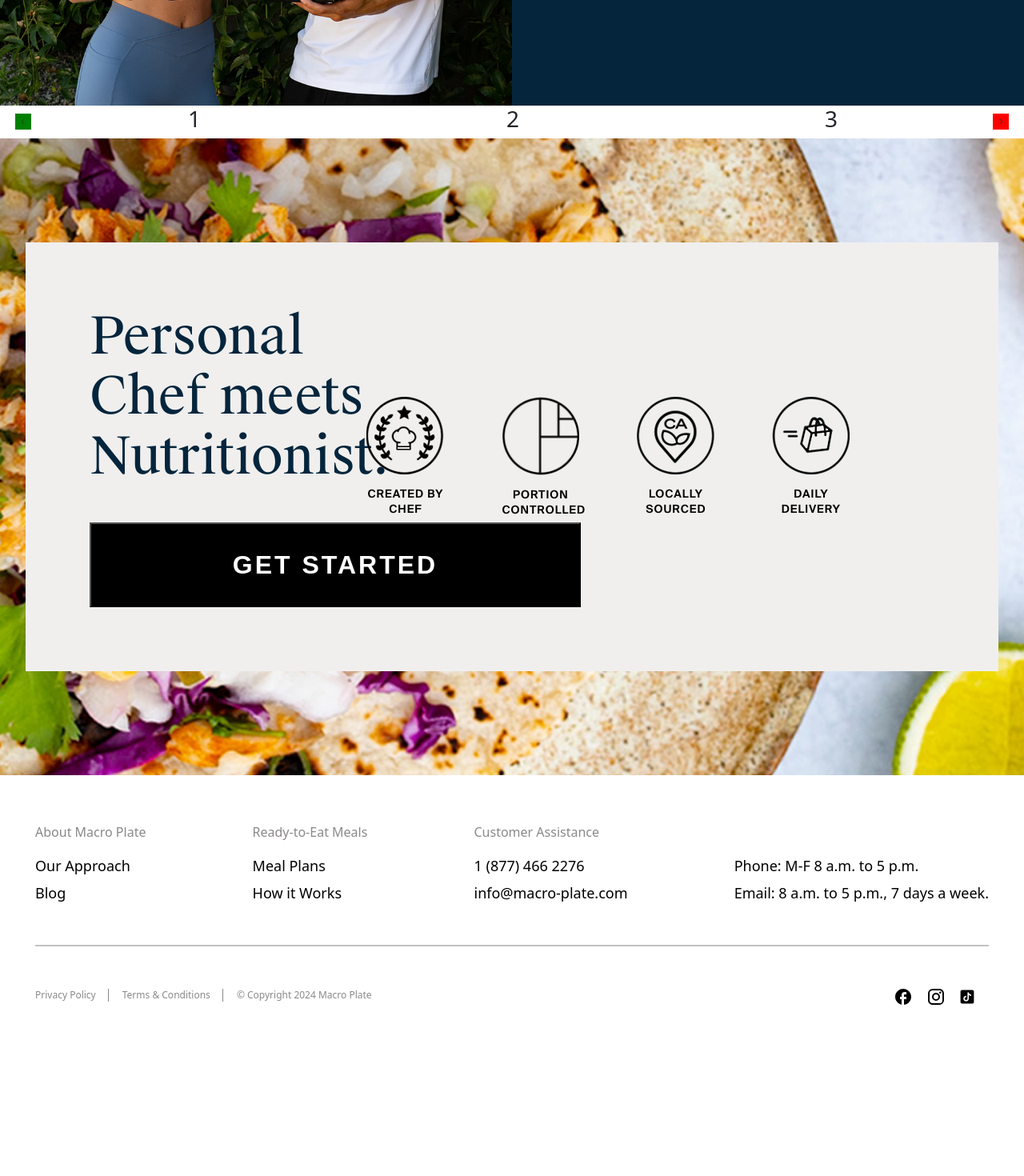
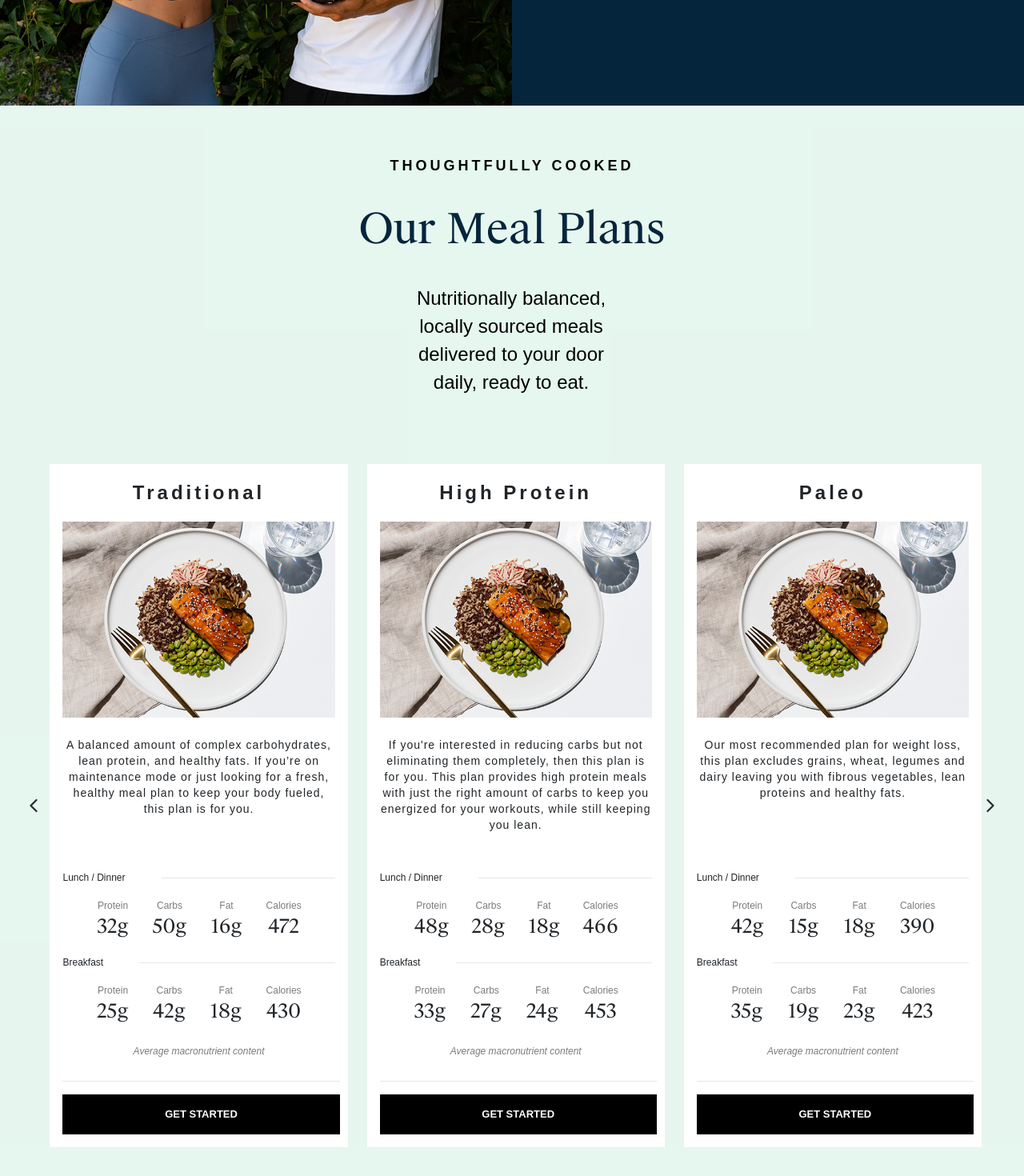
Before and after one commit to AdityaKumarPrajapati/macroplate-react, a React (Create React App) app: page / in a window 1280 px wide. Shown: the part 1620-3090 px from the top of the page at 80% size. Before the commit the page ends 2925 px from the top, so only its background shows below. Built offline with nearby package versions, Linux system fonts and the light colour scheme.

Commit message:
home page slider

```diff
--- a/src/components/HomePage.js
+++ b/src/components/HomePage.js
@@ -4,6 +4,7 @@ import ReadyEatComponent from './ReadyEatComponent';
 import CustomerSay from "./CustomerSay";
 import Nutritionist from "./Nutritionist";
 import HomePageMealPlanSlider from "./HomePageMealPlanSlider";
+import MealPlanSliderDesc from "./MealPlanSliderDesc";
 
 function HomePage() {
     return (
@@ -11,7 +12,10 @@ function HomePage() {
             <HomePageBanner />
             <ReadyEatComponent />
             <CustomerSay />
-            <HomePageMealPlanSlider />
+            <div className="mealPlanHowItWorksContainer">
+                <MealPlanSliderDesc />
+                <HomePageMealPlanSlider />
+            </div>
             <Nutritionist />
         </div>
     )
--- a/src/components/HomePageMealPlanSlider.js
+++ b/src/components/HomePageMealPlanSlider.js
@@ -4,10 +4,11 @@ import "slick-carousel/slick/slick.css";
 import "slick-carousel/slick/slick-theme.css";
 import NextArrowSvg from "./utilityComponents/NextArrowSvg";
 import PrevArrowSvg from "./utilityComponents/PrevArrowSvg";
-
+import MealPlanContent from "../dataContentObjects/MealPlanContent";
+import './css/HomePageMealPlanSlider.css';
 
 const HomePageMealPlanSlider = () => {
-    var settings = {
+    const settings = {
         dots: false,
         infinite: true,
         speed: 500,
@@ -43,24 +44,65 @@ const HomePageMealPlanSlider = () => {
             }
         ]
     };
+
     return (
         <div className="slider-container container">
             <Slider {...settings}>
-                <div>
-                    <h3>1</h3>
-                </div>
-                <div>
-                    <h3>2</h3>
-                </div>
-                <div>
-                    <h3>3</h3>
-                </div>
-                <div>
-                    <h3>4</h3>
-                </div>
-                <div>
-                    <h3>5</h3>
-                </div>
+                {Object.keys(MealPlanContent).map((planKey) => {
+                    const plan = MealPlanContent[planKey];
+                    return (
+                        <div className="homeMealPlanContainer" key={planKey}>
+                            <div className="headerPlanSection">
+                                <p className="headerPlan marginZero">{plan.header}</p>
+                            </div>
+                            <div className="top">
+                                <div className="imagePlanSection">
+                                    <img className="homeMealImage" src={plan.mealImg} alt={`${plan.header} Plan Image`} />
+                                </div>
+                                <div className="descriptionPlanSection">
+                                    <p className="descriptionPlan marginZero">
+                                        {plan.desc}
+                                    </p>
+                                </div>
+                            </div>
+
+                            <div className="bottom">
+                                <div className="planContentSection">
+                                    <div className="planContents">
+                                        <div className="lunchDinnerSection">
+                                            <div className="sectionContentsHeaderMeal"><span>Lunch / Dinner</span></div>
+                                            <div className="nutritionsPlan d-flex justify-content-between">
+                                                {Object.keys(plan.lunch).map((nutrient) => (
+                                                    <div className="nutrientBoxPlan" key={nutrient}>
+                                                        <div className="nutritionDescPlan">{nutrient}</div>
+                                                        <div className="nutritionValuePlan">{plan.lunch[nutrient]}</div>
+                                                    </div>
+                                                ))}
+                                            </div>
+                                        </div>
+                                        <div className="breakFastSection">
+                                            <div className="sectionContentsHeaderMeal"><span>Breakfast</span></div>
+                                            <div className="nutritionsPlan d-flex justify-content-between">
+                                                {Object.keys(plan.breakfast).map((nutrient) => (
+                                                    <div className="nutrientBoxPlan" key={nutrient}>
+                                                        <div className="nutritionDescPlan">{nutrient}</div>
+                                                        <div className="nutritionValuePlan">{plan.breakfast[nutrient]}</div>
+                                                    </div>
+                                                ))}
+                                            </div>
+                                        </div>
+                                        <div className="sectionMacroDesc"><i>Average macronutrient content</i></div>
+                                    </div>
+                                </div>
+                            </div>
+
+                            <div className="planGetStartedSection">
+                                <button type="button" className="btn btn-success d-flex justify-content-center startPlanBtn"
+                                    data-value={planKey}>GET STARTED</button>
+                            </div>
+                        </div>
+                    );
+                })}
             </Slider>
         </div>
     );
--- /dev/null
+++ b/src/components/MealPlanSliderDesc.js
@@ -0,0 +1,13 @@
+import React from "react";
+
+const MealPlanSliderDesc = () => {
+    return (
+        <div className="container mealPlanSliderDescContainer">
+            <p className="marginZero thoughtFullyCookedText">THOUGHTFULLY COOKED</p>
+            <p className="marginZero ourMealPlanText">Our Meal Plans</p>
+            <p className="marginZero ourMealPlanTextDesc">Nutritionally balanced, locally sourced meals delivered to your door daily, ready to eat.</p>
+        </div>
+    );
+}
+
+export default MealPlanSliderDesc;
--- a/src/components/css/Home.css
+++ b/src/components/css/Home.css
@@ -43,7 +43,8 @@
   background: #04253C;
 }
 
-  .bannerImage, .bannerContent {
+.bannerImage,
+.bannerContent {
   height: 100%;
   width: 50%;
 }
@@ -96,6 +97,47 @@
   cursor: pointer;
 }
 
+.mealPlanHowItWorksContainer {
+  background-color: rgba(10, 171, 101, 0.102);
+  padding-bottom: 80px;
+}
+
+.mealPlanSliderDescContainer {
+  padding-top: 64px;
+  margin-bottom: 85px;
+}
+
+.thoughtFullyCookedText {
+  font-size: 18px;
+  font-style: normal;
+  font-weight: 700;
+  line-height: 22px;
+  letter-spacing: 4px;
+  font-family: 'Montserrat', sans-serif;
+  color: var(--default-black);
+  margin-bottom: 35px;
+}
+
+.ourMealPlanText {
+  color: var(--primary-text-black-color);
+  font-size: 52px;
+  letter-spacing: 0px;
+  font-weight: 400;
+  line-height: normal;
+  font-family: var(--suisse-works-regular);
+  margin-bottom: 35px;
+}
+
+.ourMealPlanTextDesc {
+  font-size: 24px;
+  font-style: normal;
+  font-weight: 400;
+  line-height: 35px;
+  font-family: 'Montserrat', sans-serif;
+  color: var(--default-black);
+  margin: 0 454px 0 452px;
+}
+
 @media all and (max-width: 1440px) {
   .container {
     max-width: 95%;
--- /dev/null
+++ b/src/components/css/HomePageMealPlanSlider.css
@@ -0,0 +1,155 @@
+@import url('../css/Global.css');
+
+
+.headerPlanSection {
+    height: 72px;
+    display: flex;
+    justify-content: center;
+}
+
+p.headerPlan {
+    display: flex;
+    align-items: center;
+    font-size: 24px;
+    font-family: 'Montserrat', sans-serif;
+    letter-spacing: 4px;
+    font-weight: 600;
+    line-height: normal;
+}
+
+.top, .bottom {
+    transition: opacity 0.5s ease, transform 0.5s ease;
+}
+
+.imagePlanSection {
+    margin: 0 16px 24px;
+}
+
+.homeMealImage {
+    width: 100%;
+}
+
+.descriptionPlanSection {
+    margin: 0px 16px 17px;
+    height: 150px;
+    text-align: center;
+}
+
+.descriptionPlan {
+    font-family: 'Montserrat', sans-serif;
+    font-size: 14px;
+    letter-spacing: 1px;
+    line-height: 20px;
+}
+
+.planContentSection {
+    margin: 0 16px 17px;
+}
+
+.lunchDinnerSection {
+    margin-bottom: 23px;
+}
+
+.sectionContentsHeaderMeal {
+    font-size: 12px;
+    letter-spacing: 0;
+    font-weight: 500;
+    font-family: 'Montserrat', sans-serif;
+    margin-bottom: 13px;
+    display: flex;
+    align-items: center;
+    justify-content: center;
+}
+
+.sectionContentsHeaderMeal:after {
+    content: '';
+    background: #E6E6E6;
+    height: 1px;
+    flex: 1;
+}
+
+.sectionContentsHeaderMeal span {
+    background: #fff;
+    margin: 0 45px 0 0;
+}
+
+.nutritionsPlan {
+    margin: 0 42px 0 43px;
+}
+
+.nutritionDescPlan {
+    font-family: 'Montserrat', sans-serif;
+    font-size: 12px;
+    line-height: 26px;
+    opacity: 0.6;
+    font-weight: 300;
+}
+
+.nutritionValuePlan {
+    font-size: 24px;
+    line-height: 26px;
+    font-weight: 400;
+    font-family: var(--suisse-works-regular);
+}
+
+.breakFastSection {
+    margin-bottom: 24px;
+}
+
+.sectionMacroDesc {
+    text-align: center;
+    font-size: 12px;
+    line-height: 26px;
+    font-weight: 300;
+    opacity: 0.6;
+    margin-bottom: 24px;
+    font-family: 'Montserrat', sans-serif;
+}
+
+.planGetStartedSection {
+    /* position: absolute; */
+    width: 93%;
+    bottom: 0;
+    margin: 0 16px;
+    padding: 16px 0;
+    border-top: 1px solid #E6E6E6;
+    z-index: 1;
+}
+
+.planGetStartedSection .startPlanBtn {
+    width: 100%;
+    margin: 0 auto;
+    font-size: 13px;
+    /* background: #66b83d; */
+    color: white;
+    border: none;
+    height: 50px;
+    border-radius: 0;
+    align-items: center;
+    cursor: pointer;
+    background: #000000;
+    font-family: 'Montserrat', sans-serif;
+    font-weight: bold;
+}
+
+.startPlanBtn:hover {
+    /* background: #549d2f; */
+    background-color: #fff;
+    color: black;
+    border: 2px solid #000000;
+    transition: 200ms;
+}
+
+.slick-track {
+    display: flex;
+    gap: 24px;
+}
+
+.homeMealPlanContainer {
+    background-color: #fff;
+}
+
+.slick-prev, .slick-next {
+    width: 48px;
+    height: 48px;
+}
--- a/src/components/utilityComponents/NextArrowSvg.js
+++ b/src/components/utilityComponents/NextArrowSvg.js
@@ -3,7 +3,7 @@ import React from "react";
 const NextArrowSvg = (props) => {
     const { className, style, onClick } = props;
     return (
-        <svg className={className} style={{ ...style, display: "block", background: "red" }} onClick={onClick} xmlns="http://www.w3.org/2000/svg" width="32" height="32" viewBox="0 0 32 32" fill="none">
+        <svg className={className} style={{ ...style, display: "block" }} onClick={onClick} xmlns="http://www.w3.org/2000/svg" width="32" height="32" viewBox="0 0 32 32" fill="none">
             <path d="M14.3198 20.7068L19.0132 16.0001L14.3198 11.2935" stroke="#292D32" stroke-width="1.5" stroke-linecap="round" stroke-linejoin="round" />
         </svg>
     );
--- a/src/components/utilityComponents/PrevArrowSvg.js
+++ b/src/components/utilityComponents/PrevArrowSvg.js
@@ -3,7 +3,7 @@ import React from "react";
 const PrevArrowSvg = (props) => {
     const { className, style, onClick } = props;
     return (
-        <svg className={className} style={{ ...style, display: "block", background: "green" }} onClick={onClick} xmlns="http://www.w3.org/2000/svg" width="32" height="32" viewBox="0 0 32 32" fill="none">
+        <svg className={className} style={{ ...style, display: "block" }} onClick={onClick} xmlns="http://www.w3.org/2000/svg" width="32" height="32" viewBox="0 0 32 32" fill="none">
             <path d="M17.6802 20.7068L12.9868 16.0001L17.6802 11.2935" stroke="#292D32" stroke-width="1.5" stroke-linecap="round" stroke-linejoin="round" />
         </svg>
     );
```
Also changed, not shown: src/dataContentObjects/MealPlanContent.js (+7 -0 lines), src/asset/images/trad-1.png (added). Lines whose indentation alone changed are shown as unchanged.
